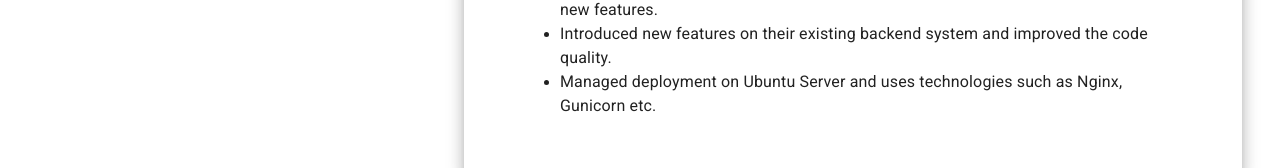
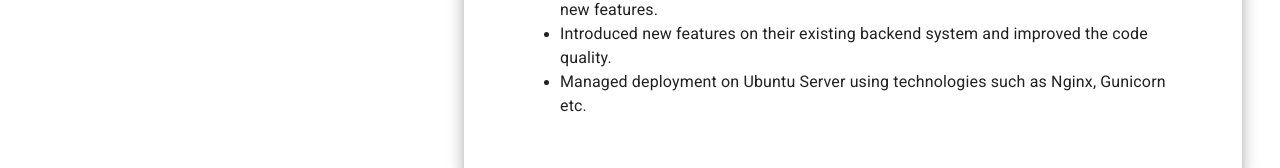
Before and after one commit to zain2323/Cloud-Resume-Challenge, a React (Vite) app: page / in a window 1280 px wide. Shown: the part 1292-1460 px from the top of the page. Built offline with nearby package versions, Linux system fonts and the light colour scheme.

Commit message:
fixed typos

```diff
--- a/src/components/Projects.jsx
+++ b/src/components/Projects.jsx
@@ -200,7 +200,7 @@ export default function Project() {
               </li>
               <li>
                 <Typography variant="body1">
-                  Managed deployment on Ubuntu Server and uses technologies such as Nginx, Gunicorn etc.
+                  Managed deployment on Ubuntu Server using technologies such as Nginx, Gunicorn etc.
                 </Typography>
               </li>
             </ul>
```
